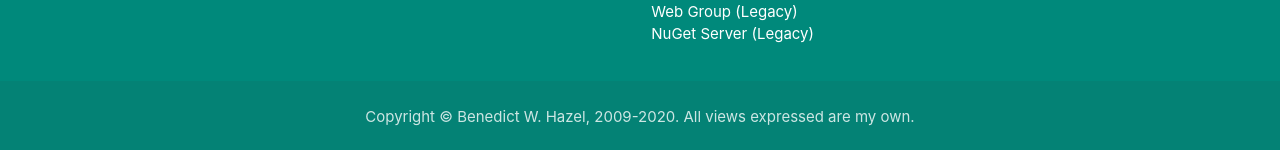
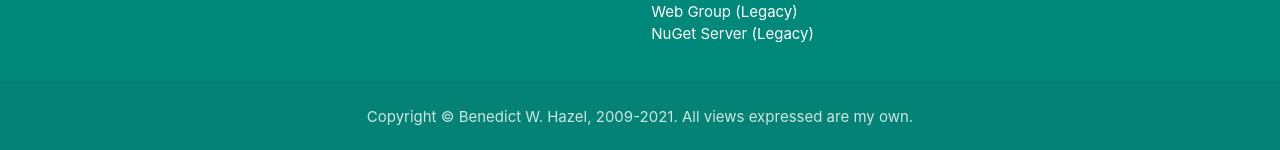
Before and after one commit to BHazel/bwhazel-web-site, a Jekyll site: the page built from src/index.html, in a window 1280 px wide and 900 px high, scrolled down 3191 px. Shown: the part 747-897 px from the top of the window. Built offline with Jekyll 4.4.1, drawn with Linux system fonts in a browser that asks for light colours; some of the changed lines change nothing that is shown.

Commit message:
Update footer include to use site data.

```diff
--- a/src/_includes/footer.html
+++ b/src/_includes/footer.html
@@ -1,27 +1,28 @@
+{% assign infoData = site.data.content.info %}
 <footer class="page-footer colour-scheme-override colour-primary">
     <div class="container">
         <div class="row">
             <div class="col m6 s12">
-                <h5>About This Site</h5>
-                <p>This is the personal web site for Benedict W. Hazel.</p>
+                <h5>{{infoData.about.title}}</h5>
+                <p>{{infoData.about.description}}</p>
             </div>
             <div class="col m3 s12">
-                <h5>Other Sites</h5>
+                <h5>{{infoData.otherSites.title}}</h5>
                 {% include linkList.html
-                    siteList=site.data.links.sites
+                    siteList=infoData.otherSites.links
                 %}
             </div>
             <div class="col m3 s12">
-                <h5>Technologies</h5>
+                <h5>{{infoData.technologies.title}}</h5>
                 {% include linkList.html
-                    siteList=site.data.links.technologies
+                    siteList=infoData.technologies.links
                 %}
             </div>
         </div>
     </div>
     <div class="footer-copyright">
         <div class="container center">
-            <p>Copyright &copy; Benedict W. Hazel, 2009-2020.  All views expressed are my own.</p>
+            <p>{{infoData.copyright}}</p>
         </div>
     </div>
 </footer>
```
